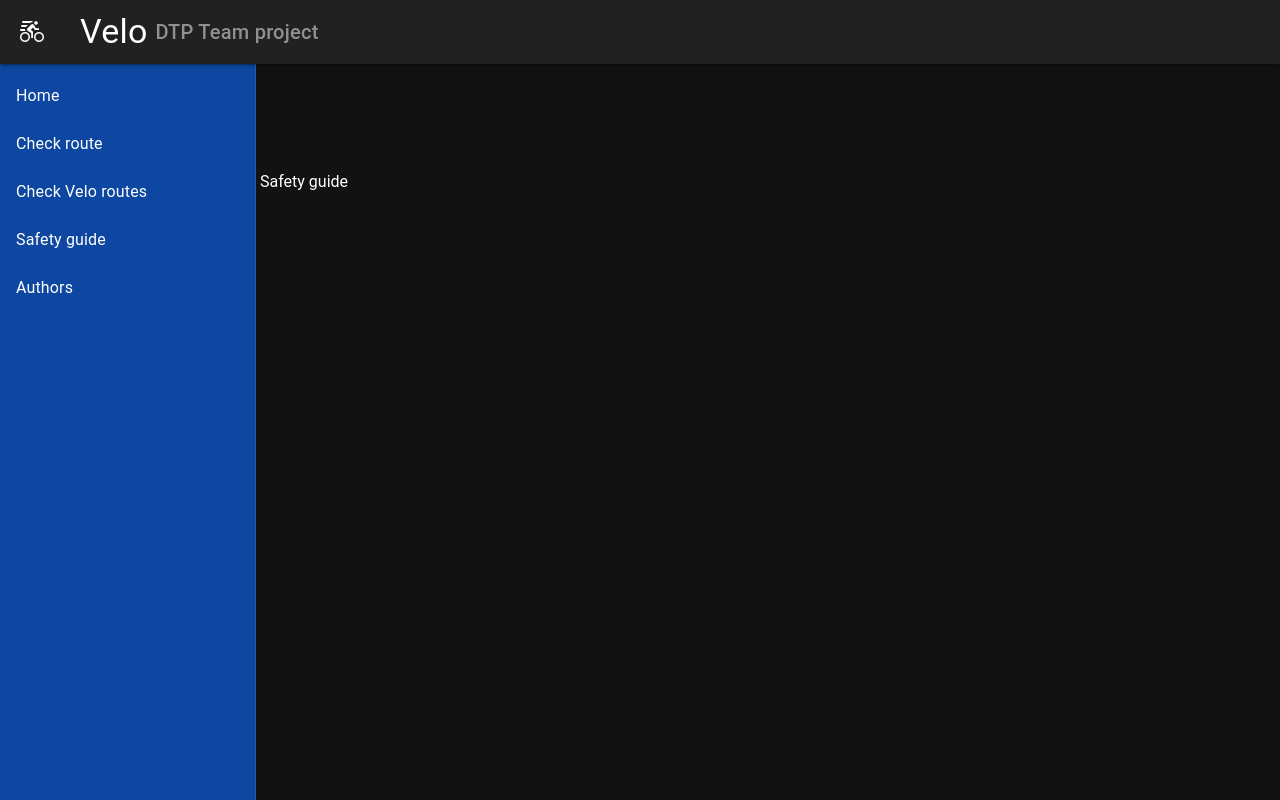
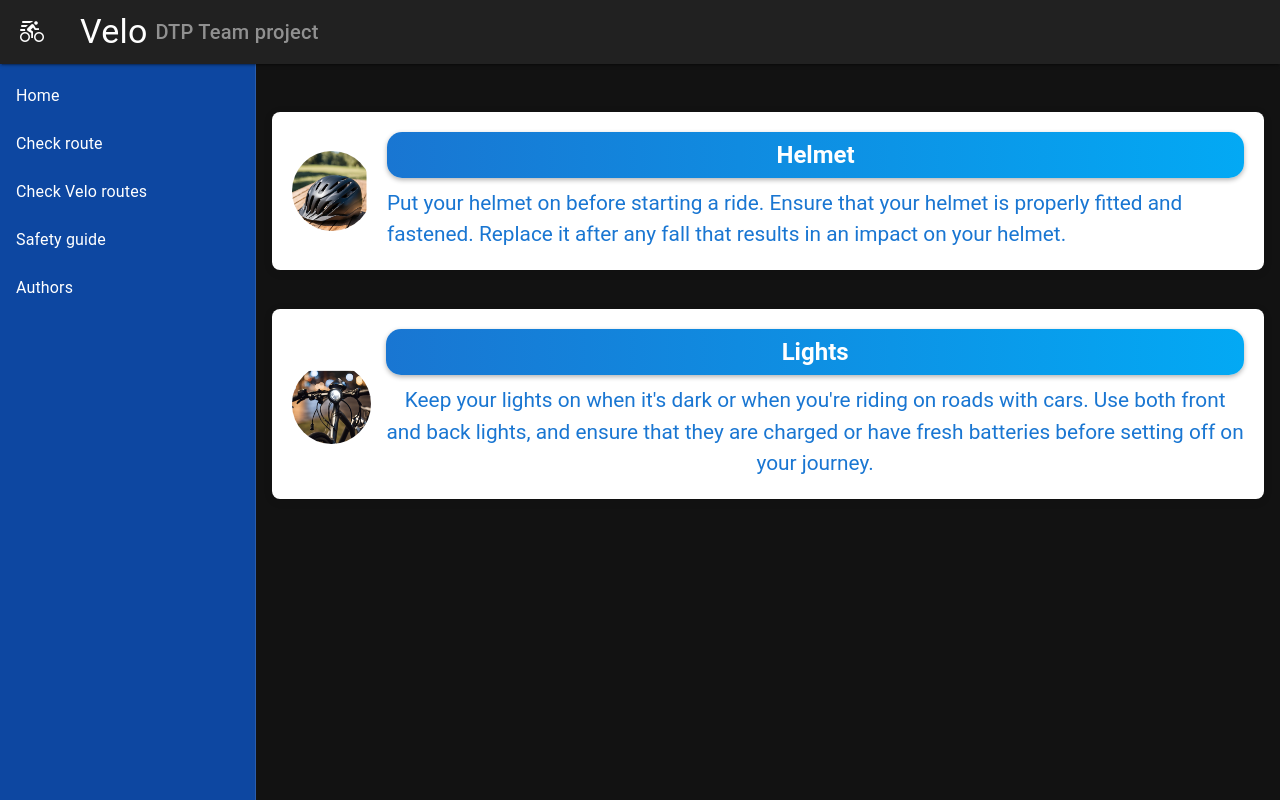
Before and after one commit to kwojtasinski-repo/HackYeah2024, a Vue app: page /safety-guide in a window 1280 px wide. Built offline with nearby package versions, Linux system fonts and the light colour scheme.

Commit message:
added helmet and light component and updated safety guide

```diff
--- /dev/null
+++ b/src/components/guides/HelmetInfo.vue
@@ -0,0 +1,72 @@
+<template>
+    <div class="full-width-card">
+      <img
+        :src="helmetImage"
+        alt="Helmet"
+        class="helmet-picture">
+      <div class="content">
+        <div class="name-title">
+          Helmet
+        </div>
+        <span class="safety-label">
+          Put your helmet on before starting a ride. Ensure that your helmet is properly fitted and fastened. Replace it after any fall that results in an impact on your helmet.
+        </span>
+      </div>
+    </div>
+  </template>
+
+  <script setup>
+  import helmetImage from '@/assets/images/helmet.png';
+  </script>
+
+  <style scoped>
+  .full-width-card {
+    display: flex;
+    align-items: center;
+    background-color: white;
+    border-radius: 8px;
+    box-shadow: 0 2px 10px rgba(0, 0, 0, 0.1);
+    padding: 20px;
+    transition: transform 0.2s;
+    width: 100%; /* Make the card take the full width */
+    height: auto; /* Allow the height to adjust based on content */
+    margin-bottom: 15px; /* Add some space between cards */
+  }
+
+  .full-width-card:hover {
+    transform: scale(1.05);
+  }
+
+  .helmet-picture {
+    width: 80px; /* Adjust size as necessary */
+    height: 80px; /* Adjust size as necessary */
+    object-fit: cover;
+    border-radius: 50%;
+    margin-right: 15px;
+  }
+
+  .content {
+    display: flex;
+    flex-direction: column;
+    justify-content: center;
+    flex: 1; /* Allow content to take up available space */
+  }
+
+  .name-title {
+    font-size: 1.5rem;
+    font-weight:bold;
+    color: #fff;
+    background: linear-gradient(90deg, #1976d2, #03a9f4);
+    padding: 5px 10px;
+    border-radius: 15px;
+    box-shadow: 0 2px 5px rgba(0, 0, 0, 0.3);
+    text-align: center;
+    margin-bottom: 10px;
+  }
+
+  .safety-label {
+    font-size: 1.3rem;
+    color: #1976d2;
+    text-align: left; /* Align text to the left for better readability */
+  }
+  </style>
--- /dev/null
+++ b/src/components/guides/LightsInfo.vue
@@ -0,0 +1,70 @@
+<template>
+  <div class="horizontal-card">
+    <img
+      :src="lightsImage"
+      alt="Bike lights"
+      class="safety-picture">
+    <div class="content">
+      <div class="name-title">
+        Lights
+      </div>
+      <span class="safety-label">
+        Keep your lights on when it's dark or when you're riding on roads with cars. Use both front and back lights, and ensure that they are charged or have fresh batteries before setting off on your journey.
+      </span>
+    </div>
+  </div>
+</template>
+
+<script setup>
+import lightsImage from '@/assets/images/lights.png';
+</script>
+
+<style scoped>
+.horizontal-card {
+  display: flex;
+  align-items: center;
+  background-color: white;
+  border-radius: 8px;
+  box-shadow: 0 2px 10px rgba(0, 0, 0, 0.1);
+  padding: 20px; /* Increased padding for a more spacious feel */
+  transition: transform 0.2s;
+  width: 100%; /* Full width for the card */
+  margin-bottom: 20px; /* Add some spacing between cards */
+}
+
+.horizontal-card:hover {
+  transform: scale(1.05);
+}
+
+.safety-picture {
+  width: 80px; /* Reduced width for the lights image */
+  height: 80px; /* Reduced height for the lights image */
+  object-fit: cover;
+  border-radius: 50%;
+  margin-right: 15px; /* Adjust margin for better spacing */
+}
+
+.content {
+  display: flex;
+  flex-direction: column;
+  justify-content: center;
+}
+
+.name-title {
+  font-size: 1.5rem;
+  font-weight:bold;
+  color: #fff;
+  background: linear-gradient(90deg, #1976d2, #03a9f4);
+  padding: 5px 10px;
+  border-radius: 15px;
+  box-shadow: 0 2px 5px rgba(0, 0, 0, 0.3);
+  text-align: center;
+  margin-bottom: 10px;
+}
+
+.safety-label {
+  font-size: 1.3rem;
+  color: #1976d2;
+  text-align: center;
+}
+</style>
--- a/src/views/GpxParser.vue
+++ b/src/views/GpxParser.vue
@@ -54,7 +54,6 @@ export default {
           const gpxText = e.target.result;
           this.parseGpx(gpxText);
 
-          // Wyczyszczenie pliku po załadowaniu
           this.fileInput = null;
         };
         reader.readAsText(file);
--- a/src/views/SafetyGuide.vue
+++ b/src/views/SafetyGuide.vue
@@ -1,15 +1,25 @@
 <template>
   <v-container>
     <v-row>
-      <span>Safety guide</span>
+      <v-col cols="12">
+        <!-- Helmet component -->
+        <HelmetInfo />
+      </v-col>
+      <v-col cols="12">
+        <!-- Lights component -->
+        <LightsInfo />
+      </v-col>
     </v-row>
   </v-container>
 </template>
 
 <script setup>
-
+import HelmetInfo from '@/components/guides/HelmetInfo.vue';
+import LightsInfo from '@/components/guides/LightsInfo.vue';
 </script>
 
-<style lang="scss" scoped>
-
+<style scoped>
+.v-row {
+  margin-top: 20px; /* Add some top margin to the row */
+}
 </style>
```
Also changed, not shown: src/assets/images/helmet.png (added), src/assets/images/lights.png (added).
